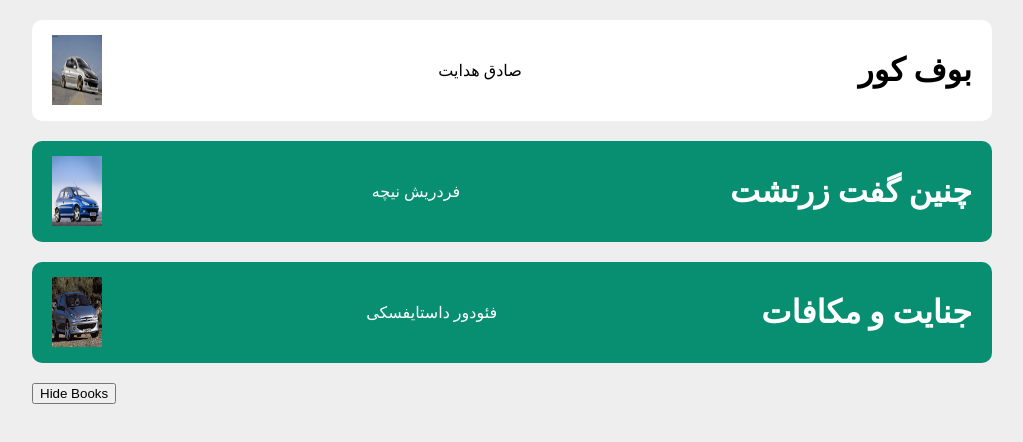
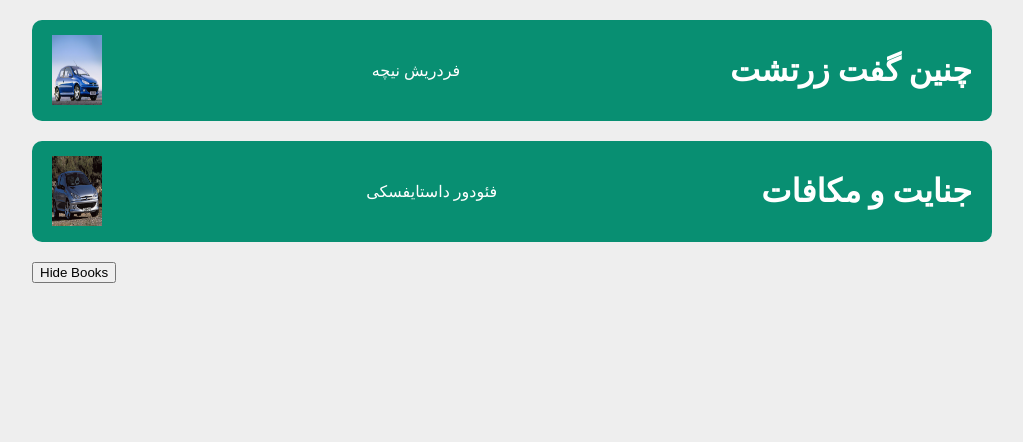
Before and after one commit to atroopa/vue-firstStep, a plain HTML site: page index.html in a window 1280 px wide. Shown: the whole page, without its empty margins (128-1151 px from the left). Drawn offline with nearby package versions, Linux system fonts and the light colour scheme.

Commit message:
my meta intenational project finished

```diff
--- a/app.js
+++ b/app.js
@@ -19,12 +19,12 @@ const app = Vue.createApp({
         changeFav(book){
             book.isFav = !book.isFav
         },
+    },
     computed: {
         filteredBooks(){
-            return "Hello"
+            return this.books.filter(book => book.isFav)
         }
     }
-    },
 });
 
 
--- a/index.html
+++ b/index.html
@@ -36,9 +36,8 @@
 <body>
 
     <div id="app">
-        <p>{{filteredBooks}}</p>
         <div v-if=showBooks>
-            <ul v-for="book in books">
+            <ul v-for="book in filteredBooks">
                 <li :class="{fav : book.isFav}" @click="changeFav(book)">
                     <img :src="book.image" :alt="book.title">
                     <p>{{book.author}}</p>
```
